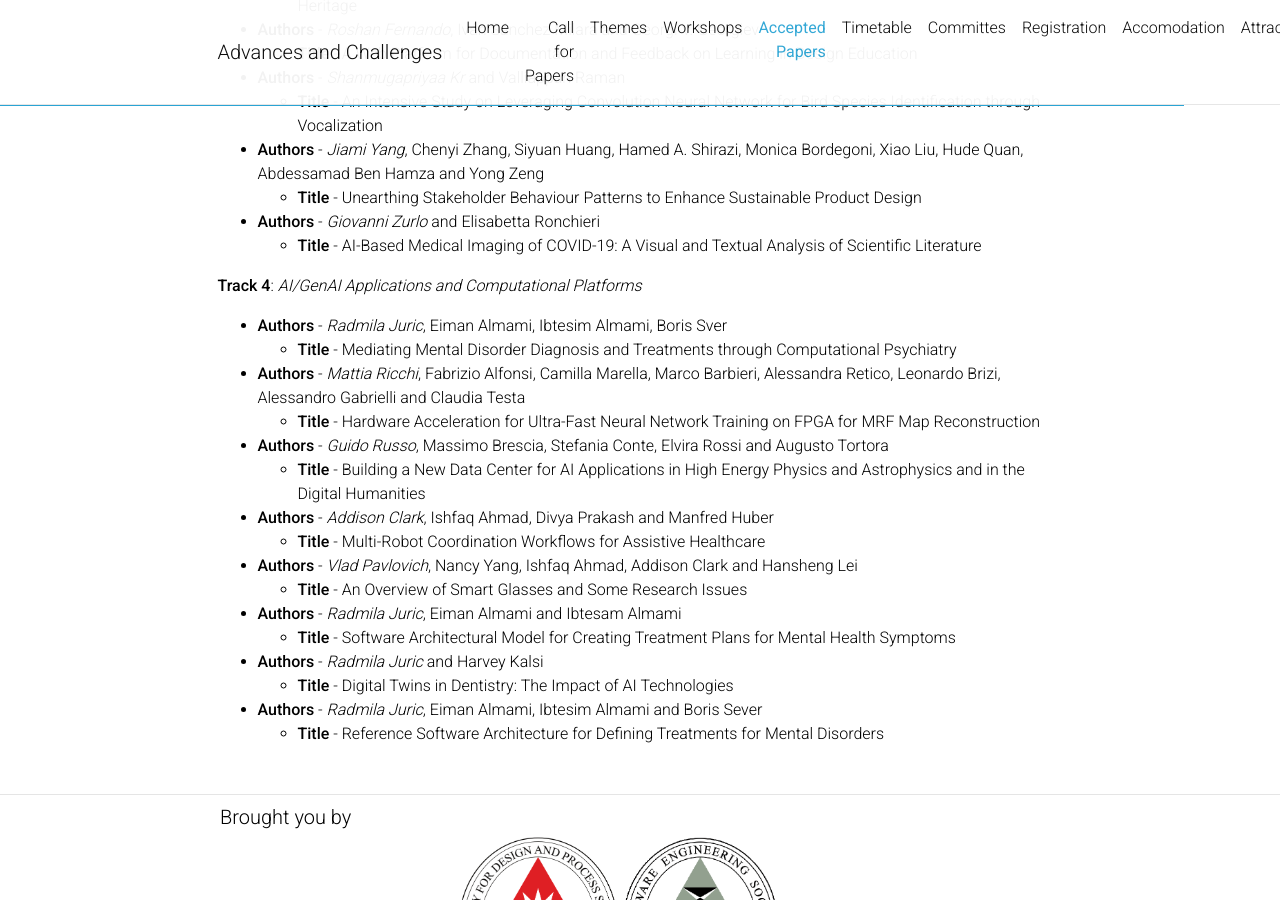
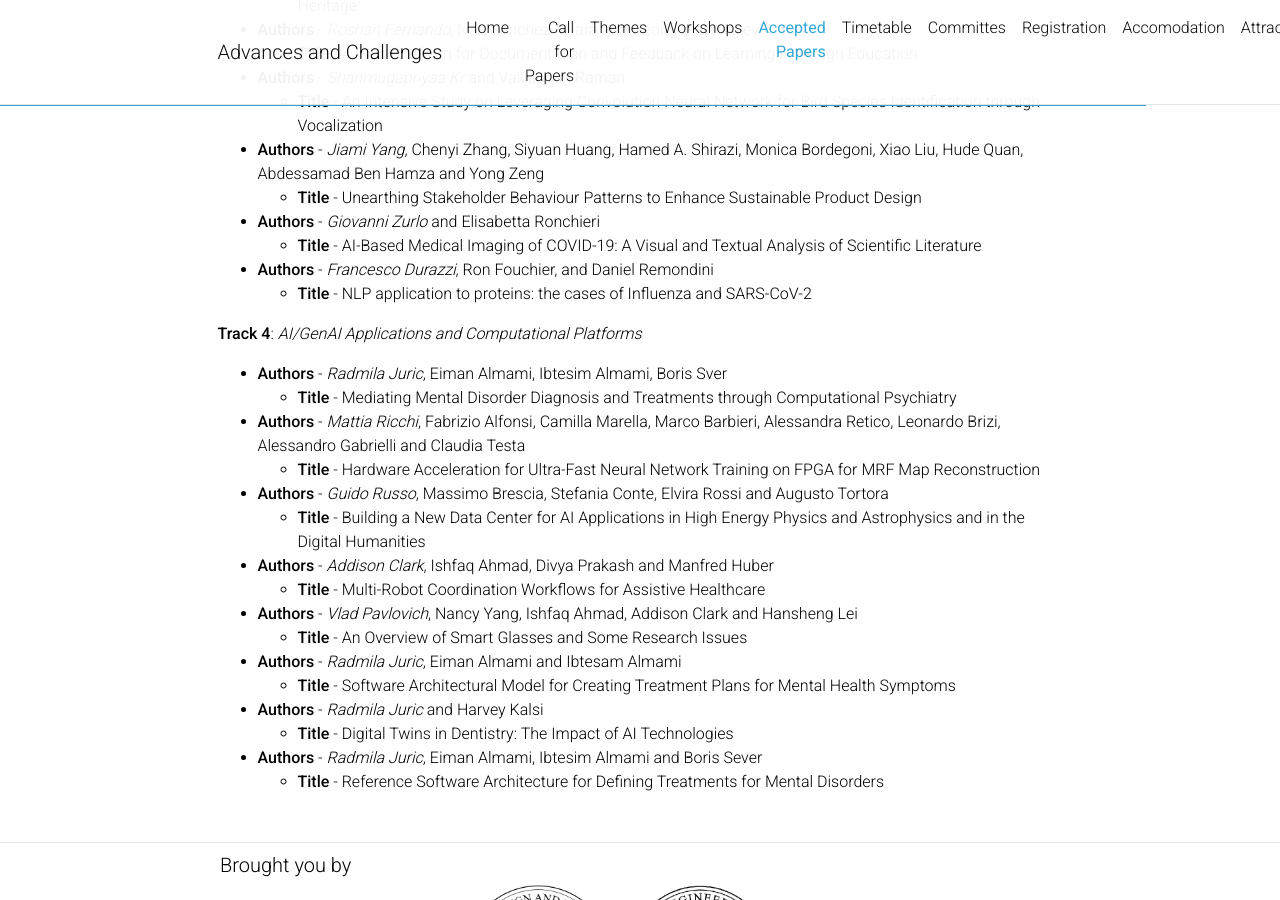
Before and after one commit to GenAI4DPS/advances-challenges, a Jekyll site: the page built from _pages/accepted-papers.md, in a window 1280 px wide and 900 px high, scrolled down 1348 px. Built offline with Jekyll 4.4.1, drawn with Linux system fonts in a browser that asks for light colours; comment, search, counter and statistics services are not loaded; a style sheet for code colours, icons or effects is not loaded.

Commit message:
Update accepted-papers.md

```diff
--- a/_pages/accepted-papers.md
+++ b/_pages/accepted-papers.md
@@ -71,6 +71,9 @@ nav_order: 5
  - **Authors** - _Giovanni Zurlo_ and Elisabetta Ronchieri
    - **Title** - AI-Based Medical Imaging of COVID-19: A Visual and Textual Analysis of Scientific Literature
 
+- **Authors** - _Francesco Durazzi_, Ron Fouchier, and Daniel Remondini
+   - **Title** - NLP application to proteins: the cases of Influenza and SARS-CoV-2
+
 **Track 4**: _AI/GenAI Applications and Computational Platforms_
 
  - **Authors** - _Radmila Juric_, Eiman Almami, Ibtesim Almami, Boris Sver
```
